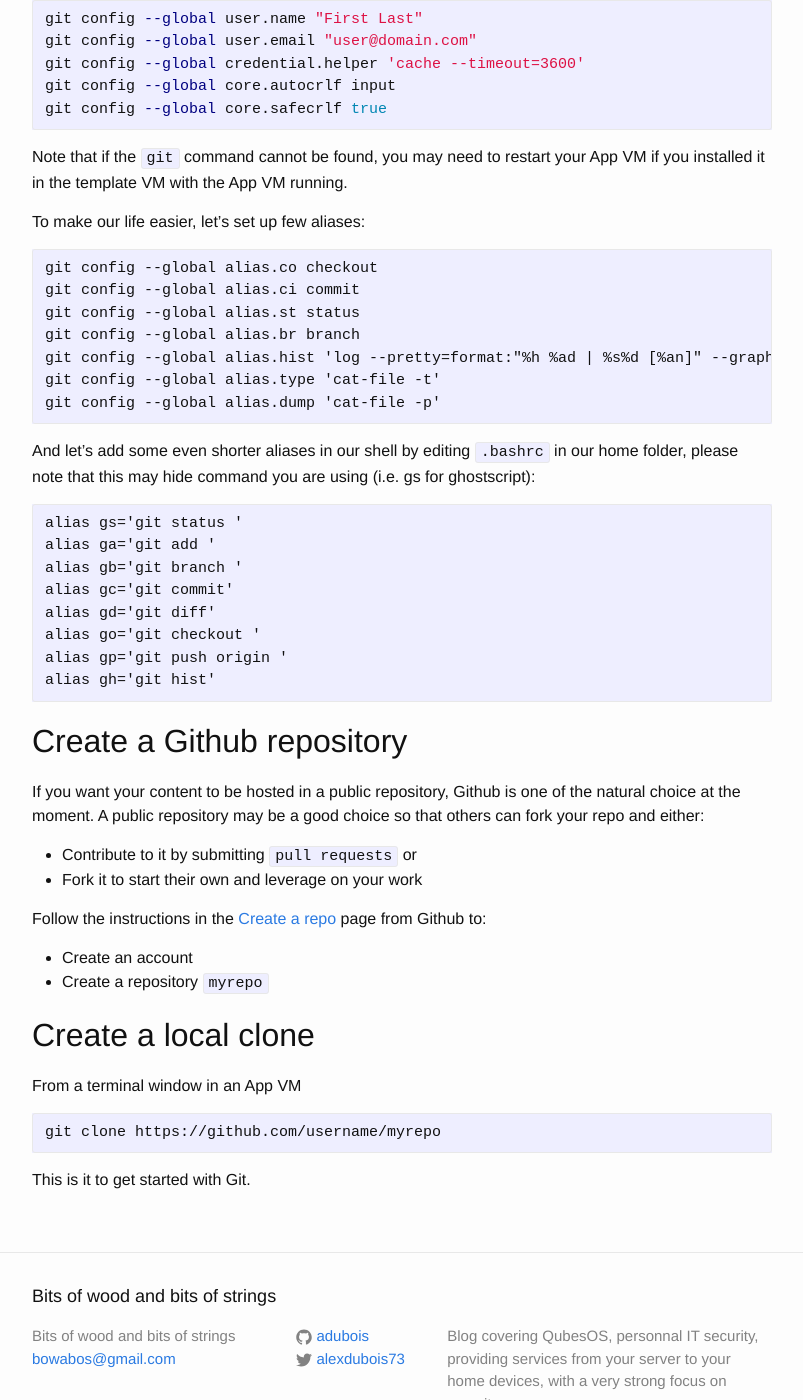
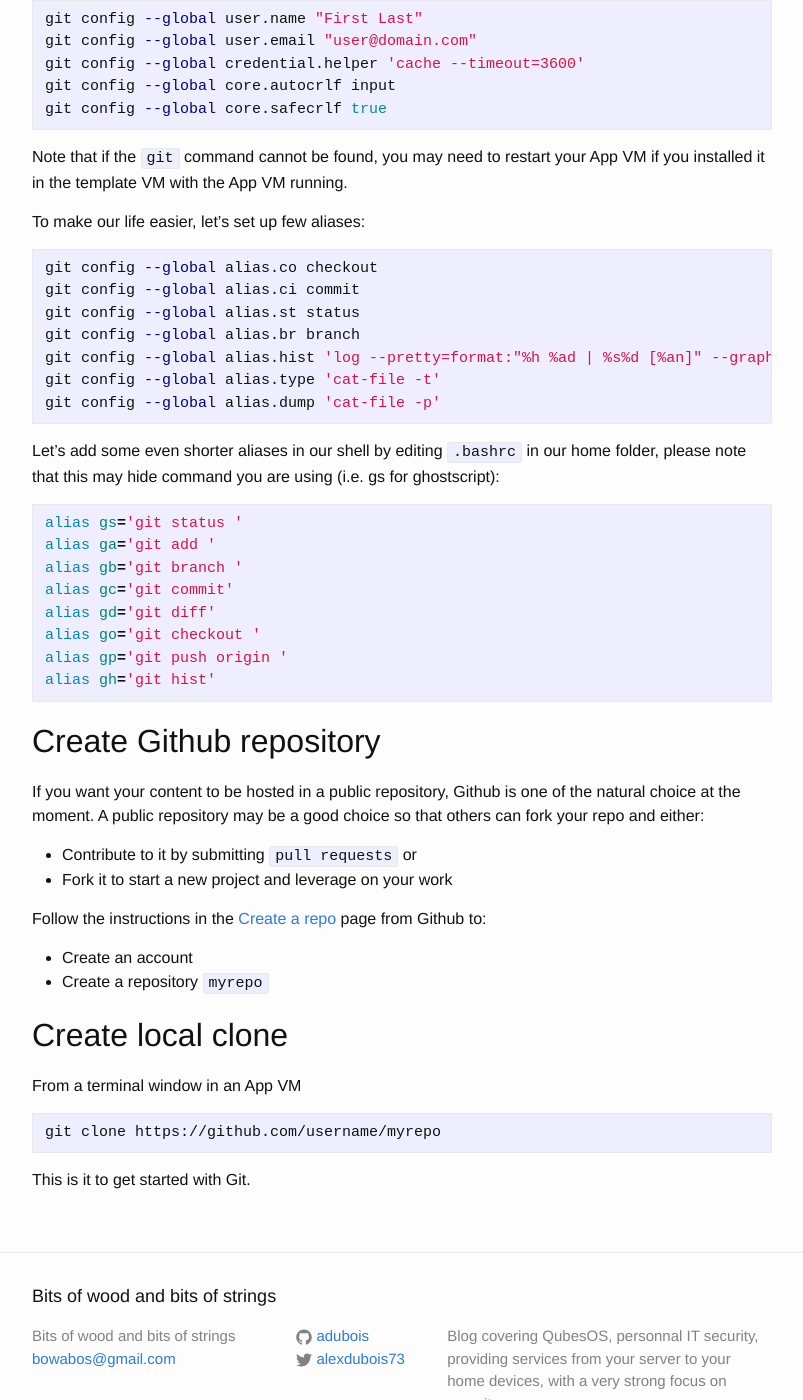
Before and after one commit to adubois/adubois.github.io, a Jekyll site: the page built from _posts/2016-01-16-start-with-git.md, in a window 1280 px wide and 1400 px high, scrolled down 871 px. Shown: the whole window, without its empty margins (238-1041 px from the left). Built offline with Jekyll 4.4.1, drawn with Linux system fonts in a browser that asks for light colours; some of the changed text lies outside the part shown.

Commit message:
Fix typos in Start-with-git

````diff
--- a/_posts/2016-01-16-start-with-git.md
+++ b/_posts/2016-01-16-start-with-git.md
@@ -11,12 +11,12 @@ It has been found suitable to manage documentation, blog posts, static web sites
 and even microkernel binaries.
 If you want to use Git, as I
 [now do](https://adubois.github.io/howto/2016/01/17/create-github-blog), here
-are the steps required to get started.
+are the steps required to get started
 
  * Install
  * Configure
- * Create a Github repository
- * Create a local clone
+ * Create Github repository
+ * Create local clone
 
 This post is based on:
 
@@ -58,7 +58,7 @@ running.
 
 To make our life easier, let's set up few aliases:
 
-```
+```bash
 git config --global alias.co checkout
 git config --global alias.ci commit
 git config --global alias.st status
@@ -68,11 +68,11 @@ git config --global alias.type 'cat-file -t'
 git config --global alias.dump 'cat-file -p'
 ```
 
-And let's add some even shorter aliases in our shell by editing `.bashrc` in
+Let's add some even shorter aliases in our shell by editing `.bashrc` in
 our home folder, please note that this may hide command you are using (i.e. gs
 for ghostscript):
 
-```
+```bash
 alias gs='git status '
 alias ga='git add '
 alias gb='git branch '
@@ -83,15 +83,15 @@ alias gp='git push origin '
 alias gh='git hist'
 ```
 
-Create a Github repository
---------------------------
+Create Github repository
+------------------------
 
 If you want your content to be hosted in a public repository, Github is one of
 the natural choice at the moment. A public repository may be a good choice so
 that others can fork your repo and either:
 
  * Contribute to it by submitting `pull requests` or
- * Fork it to start their own and leverage on your work
+ * Fork it to start a new project and leverage on your work
 
 Follow the instructions in the
 [Create a repo](https://help.github.com/articles/create-a-repo/) page from
@@ -100,8 +100,8 @@ Github to:
  * Create an account
  * Create a repository `myrepo`
 
-Create a local clone
---------------------
+Create local clone
+------------------
 
 From a terminal window in an App VM
 
````
